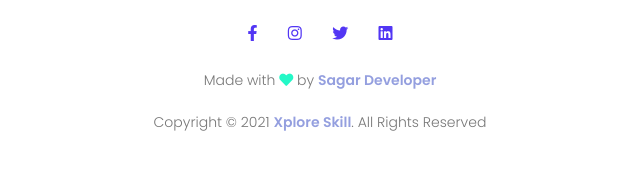
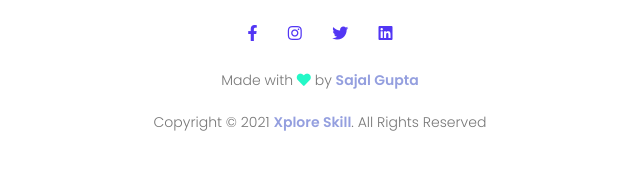
Before and after one commit to sajal243/CourseSelling, a website: page contact.html in a window 1280 px wide. Shown: the part 1726-1895 px from the top of the page, 320-960 px from the left. Drawn offline with Linux system fonts and the light colour scheme.

Commit message:
Update contact.html

```diff
--- a/contact.html
+++ b/contact.html
@@ -97,7 +97,7 @@
             <i class="fab fa-twitter"></i>
             <i class="fab fa-linkedin"></i>
         </div>
-        <p>Made with <i class="fas fa-heart"></i> by <a href="#">Sagar Developer</a></p>
+        <p>Made with <i class="fas fa-heart"></i> by <a href="#">Sajal Gupta</a></p>
         <p>Copyright © 2021 <a href="index.html">Xplore Skill</a>. All Rights Reserved</p>
     </section>
     <!-- Footer Section End -->
```
